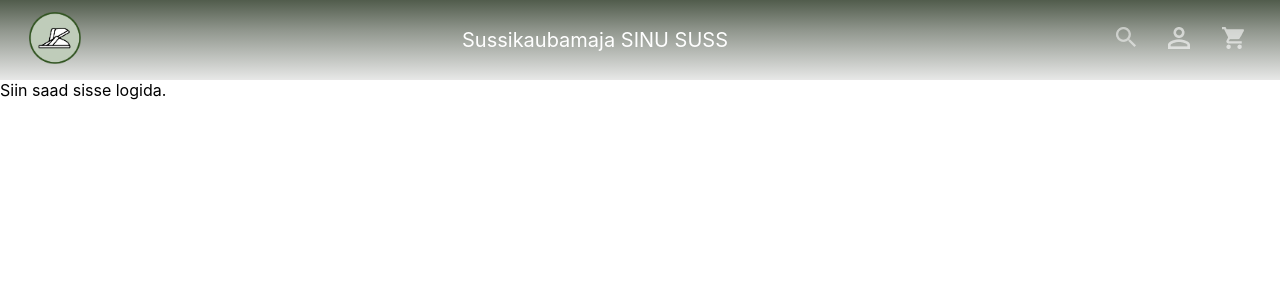
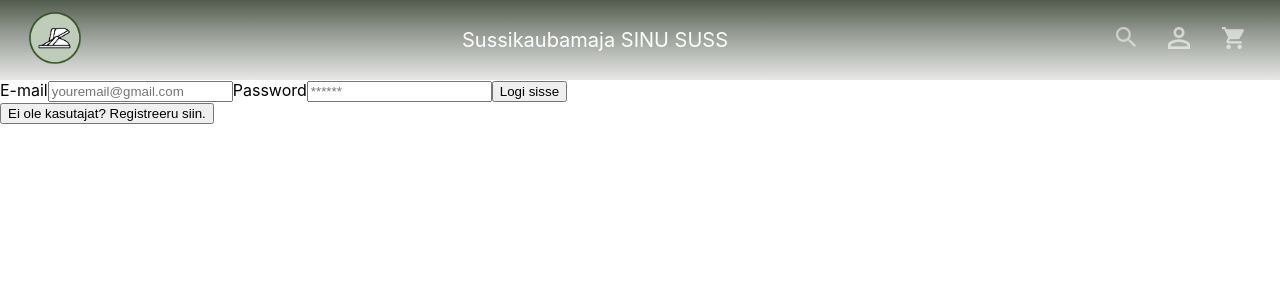
Before and after one commit to tkondio/grupp-2, a React (Create React App) app: page /login in a window 1280 px wide. Shown: the top 300 px of the page. Built offline with nearby package versions, Linux system fonts and the light colour scheme.

Commit message:
Login and register app

```diff
--- /dev/null
+++ b/src/Components/Loginapp.tsx
@@ -0,0 +1,39 @@
+import React, { useState } from "react";
+
+export const Loginapp = (props: { onFormSwitch: (arg0: string) => void }) => {
+  const [email, setEmail] = useState("");
+  const [password, setPassword] = useState("");
+
+  const handleSubmit = (e: { preventDefault: () => void }) => {
+    e.preventDefault();
+    console.log(email);
+  };
+  return (
+    <>
+      <form onSubmit={handleSubmit}>
+        <label htmlFor="email">E-mail</label>
+        <input
+          value={email}
+          onChange={(e) => setEmail(e.target.value)}
+          type="email"
+          placeholder="youremail@gmail.com"
+          id="email"
+          name="email"
+        />
+        <label htmlFor="password">Password</label>
+        <input
+          value={password}
+          onChange={(e) => setPassword(e.target.value)}
+          type="password"
+          placeholder="******"
+          id="password"
+          name="password"
+        />
+        <button type="submit">Logi sisse</button>
+      </form>
+      <button onClick={() => props.onFormSwitch("register")}>
+        Ei ole kasutajat? Registreeru siin.
+      </button>
+    </>
+  );
+};
--- /dev/null
+++ b/src/Components/Registerapp.tsx
@@ -0,0 +1,52 @@
+import React, { useState } from "react";
+
+export const Registerapp = (props: {
+  onFormSwitch: (arg0: string) => void;
+}) => {
+  const [email, setEmail] = useState("");
+  const [password, setPassword] = useState("");
+  const [name, setName] = useState("");
+
+  const handleSubmit = (e: { preventDefault: () => void }) => {
+    e.preventDefault();
+    console.log(email);
+  };
+
+  return (
+    <>
+      <form onSubmit={handleSubmit}>
+        <label htmlFor="name">Full name</label>
+        <input
+          onChange={(e) => setName(e.target.value)}
+          value={name}
+          name="name"
+          id="name"
+          placeholder="Sinu Nimi"
+          type="text"
+        />
+        <label htmlFor="email">E-mail</label>
+        <input
+          value={email}
+          onChange={(e) => setEmail(e.target.value)}
+          type="email"
+          placeholder="youremail@gmail.com"
+          id="email"
+          name="email"
+        />
+        <label htmlFor="password">Password</label>
+        <input
+          value={password}
+          onChange={(e) => setPassword(e.target.value)}
+          type="password"
+          placeholder="******"
+          id="password"
+          name="password"
+        />
+        <button type="submit">Logi sisse</button>
+      </form>
+      <button onClick={() => props.onFormSwitch("login")}>
+        Sul on juba kasutaja? Logi sisse siin.
+      </button>
+    </>
+  );
+};
--- a/src/pages/Login.tsx
+++ b/src/pages/Login.tsx
@@ -1,7 +1,23 @@
-import React from "react";
+import React, { useState } from "react";
+import { Loginapp } from "../components/Loginapp";
+import { Registerapp } from "../components/Registerapp";
 
 const Login: React.FC = () => {
-  return <div>Siin saad sisse logida.</div>;
+  const [currentForm, setCurrentForm] = useState("login");
+
+  const toggleForm = (formName: React.SetStateAction<string>) => {
+    setCurrentForm(formName);
+  };
+
+  return (
+    <div>
+      {currentForm === "login" ? (
+        <Loginapp onFormSwitch={toggleForm} />
+      ) : (
+        <Registerapp onFormSwitch={toggleForm} />
+      )}
+    </div>
+  );
 };
 
 export default Login;
```
Also changed, not shown: src/App.tsx (+1 -10 lines).
